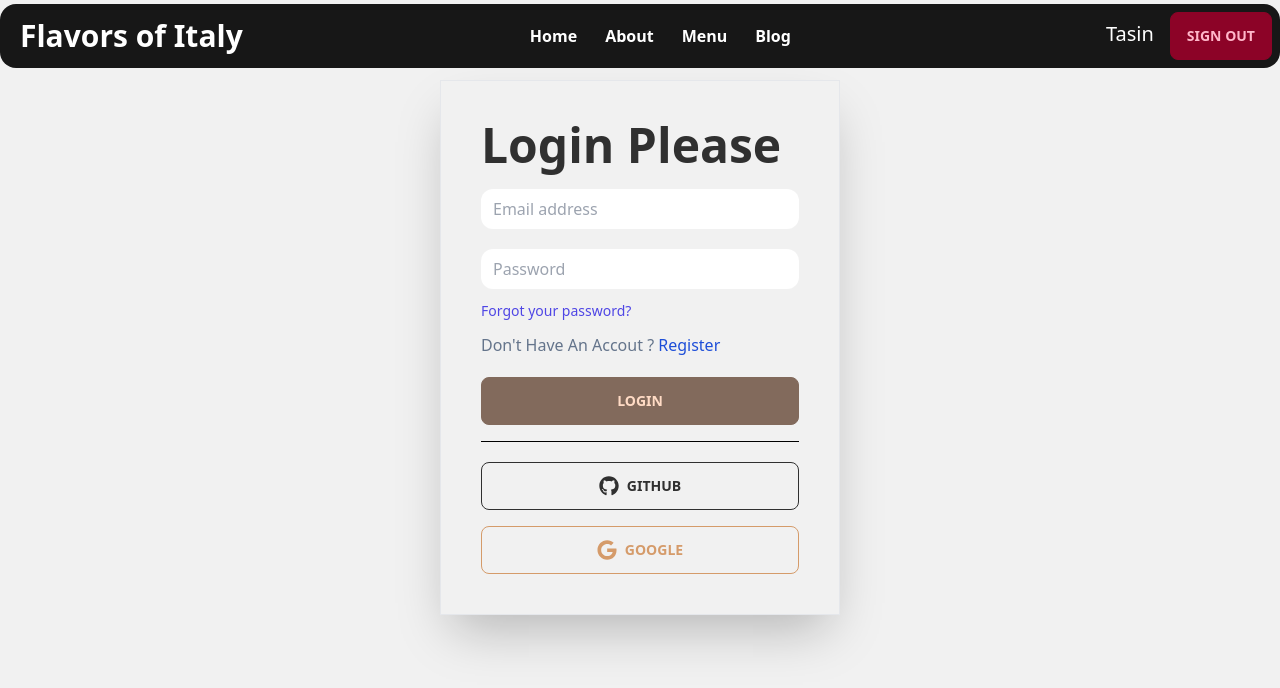
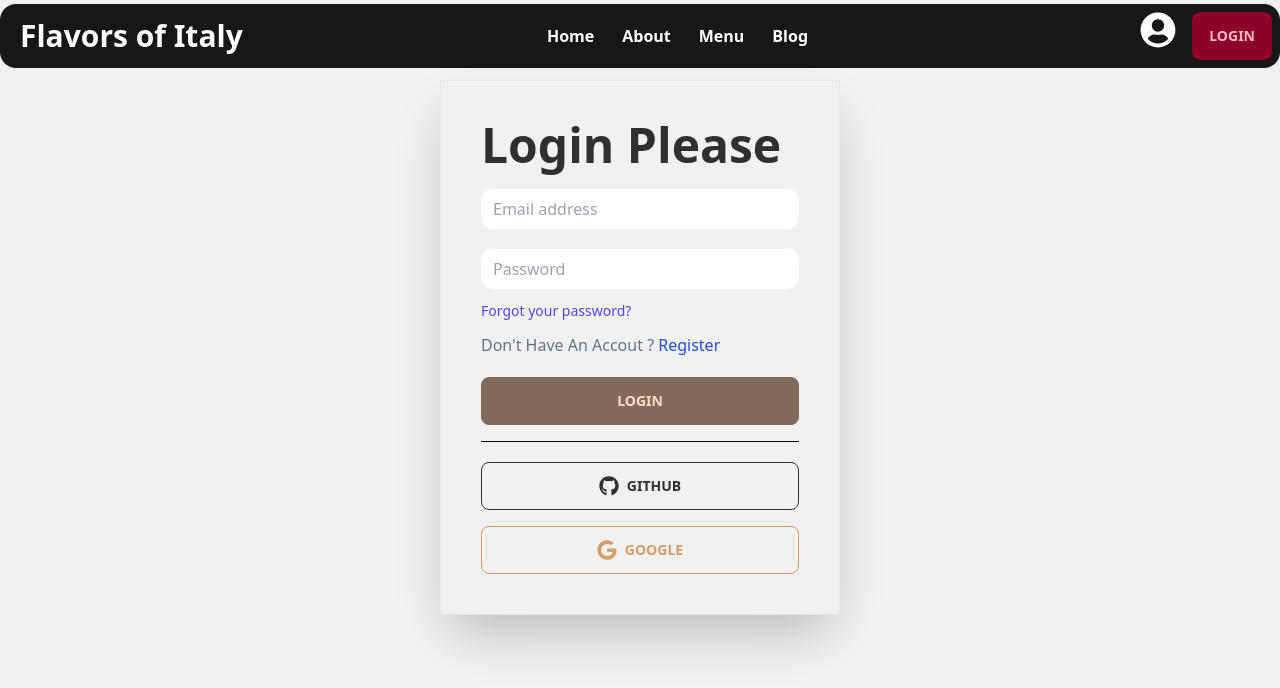
Before and after one commit to FreelancerTasin507/Assignment-10, a React (Vite) app: page /login in a window 1280 px wide. Shown: the top 688 px of the page. Built offline with nearby package versions, Linux system fonts and the light colour scheme.

Commit message:
google login user data shown in the header complete

```diff
--- a/src/Pages/Login&RegisterPage/Login/Login.jsx
+++ b/src/Pages/Login&RegisterPage/Login/Login.jsx
@@ -1,17 +1,18 @@
-import React, { useContext } from "react";
+import React, { useContext, useState } from "react";
 import { Link } from "react-router-dom";
 import { FaGithub,FaGoogle } from 'react-icons/fa';
 import { AuthContext } from "../../../Providers/AuthProvider/AuthProvider";
 
 const Login = () => {
+  // const [googleData,setGoogleData] = useState({})
 
-  const { googleLogin } = useContext(AuthContext);
+  const { googleLogin ,setUserInfo } = useContext(AuthContext);
 
   const handleGoogleLogin =(e)=>{
     googleLogin()
     .then(result =>{
       const loggedUser = result.user;
-      console.log(loggedUser);
+      setUserInfo(loggedUser);
 
     })
     .catch(error =>{
--- a/src/Providers/AuthProvider/AuthProvider.jsx
+++ b/src/Providers/AuthProvider/AuthProvider.jsx
@@ -1,4 +1,4 @@
-import React, { createContext } from 'react';
+import React, { createContext, useState } from 'react';
 import { getAuth } from "firebase/auth";
 import app from '../../Firebase/firebase.config';
 import { GoogleAuthProvider ,signInWithPopup} from "firebase/auth";
@@ -9,8 +9,8 @@ export const AuthContext = createContext(null);
 const auth = getAuth(app)
 
 const AuthProvider = ({children}) => {
+    const [userInfo ,setUserInfo]  = useState(null)
     const provider = new GoogleAuthProvider();
-    const user = {displayName : 'Tasin'}
 
     const googleLogin = () =>{
         return signInWithPopup(auth, provider)
@@ -18,7 +18,8 @@ const AuthProvider = ({children}) => {
 
 
     const authInfo = {
-        user,
+        userInfo,
+        setUserInfo,
         googleLogin
     }
     return (
--- a/src/components/Header/Header.jsx
+++ b/src/components/Header/Header.jsx
@@ -6,9 +6,9 @@ import { AuthContext } from "../../Providers/AuthProvider/AuthProvider";
 
 const Header = () => {
   const [isOpen, setIsOpen] = useState(false);
-  const {user} = useContext(AuthContext)
+  const { userInfo } = useContext(AuthContext);
 
-  console.log(user);
+  console.log(userInfo);
 
   return (
     <div>
@@ -30,7 +30,10 @@ const Header = () => {
           </Link>
         </div>
         <div className=" text-white hidden md:block ">
-          <ActiveLink to="/" className="mr-5 font-semibold hover:text-orange-400">
+          <ActiveLink
+            to="/"
+            className="mr-5 font-semibold hover:text-orange-400"
+          >
             Home
           </ActiveLink>
           <ActiveLink
@@ -39,48 +42,68 @@ const Header = () => {
           >
             About
           </ActiveLink>
-          <ActiveLink to="/menu" className="mr-5 font-semibold hover:text-orange-400">
+          <ActiveLink
+            to="/menu"
+            className="mr-5 font-semibold hover:text-orange-400"
+          >
             Menu
           </ActiveLink>
-          <ActiveLink to="/blog" className="mr-5 font-semibold hover:text-orange-400">
+          <ActiveLink
+            to="/blog"
+            className="mr-5 font-semibold hover:text-orange-400"
+          >
             Blog
           </ActiveLink>
         </div>
         <div>
-          {user
-          ? <div>
-            <span className="text-white text-xl mr-4">{user.displayName}</span>
-            <Link>
-              <button className="btn btn-primary">Sign Out</button>
-            </Link>
-          </div>
-          : <div className="flex">
-          <FaUserCircle className="text-white text-4xl mr-4"></FaUserCircle>
-          <Link to='/login'>
-              <button className="btn btn-primary">Login</button>
-            </Link>
-          </div>
-          }
-
+          {userInfo ? (
+            <div className="flex">
+              <label tabIndex={0} className="btn btn-ghost btn-circle avatar">
+                <div className="w-10 rounded-full">
+                  <img src={userInfo.photoURL} />
+                </div>
+              </label>
+              <Link>
+                <button className="btn btn-primary">Sign Out</button>
+              </Link>
+            </div>
+          ) : (
+            <div className="flex">
+              <FaUserCircle className="text-white text-4xl mr-4"></FaUserCircle>
+              <Link to="/login">
+                <button className="btn btn-primary">Login</button>
+              </Link>
+            </div>
+          )}
         </div>
       </div>
-      <div className={`md:hidden ml-4 bg-slate-400 absolute z-10 p-5  flex flex-col ${isOpen === true ? 'top-16':'-top-40' }`}>
-          <ActiveLink to="/" className="mr-5 font-semibold hover:text-orange-400">
-            Home
-          </ActiveLink>
-          <ActiveLink
-            to="/about"
-            className="mr-5 font-semibold hover:text-orange-400"
-          >
-            About
-          </ActiveLink>
-          <ActiveLink to="/menu" className="mr-5 font-semibold hover:text-orange-400">
-            Menu
-          </ActiveLink>
-          <ActiveLink to="/blog" className="mr-5 font-semibold hover:text-orange-400">
-            Blog
-          </ActiveLink>
-        </div>
+      <div
+        className={`md:hidden ml-4 bg-slate-400 absolute z-10 p-5  flex flex-col ${
+          isOpen === true ? "top-16" : "-top-40"
+        }`}
+      >
+        <ActiveLink to="/" className="mr-5 font-semibold hover:text-orange-400">
+          Home
+        </ActiveLink>
+        <ActiveLink
+          to="/about"
+          className="mr-5 font-semibold hover:text-orange-400"
+        >
+          About
+        </ActiveLink>
+        <ActiveLink
+          to="/menu"
+          className="mr-5 font-semibold hover:text-orange-400"
+        >
+          Menu
+        </ActiveLink>
+        <ActiveLink
+          to="/blog"
+          className="mr-5 font-semibold hover:text-orange-400"
+        >
+          Blog
+        </ActiveLink>
+      </div>
     </div>
   );
 };
```
